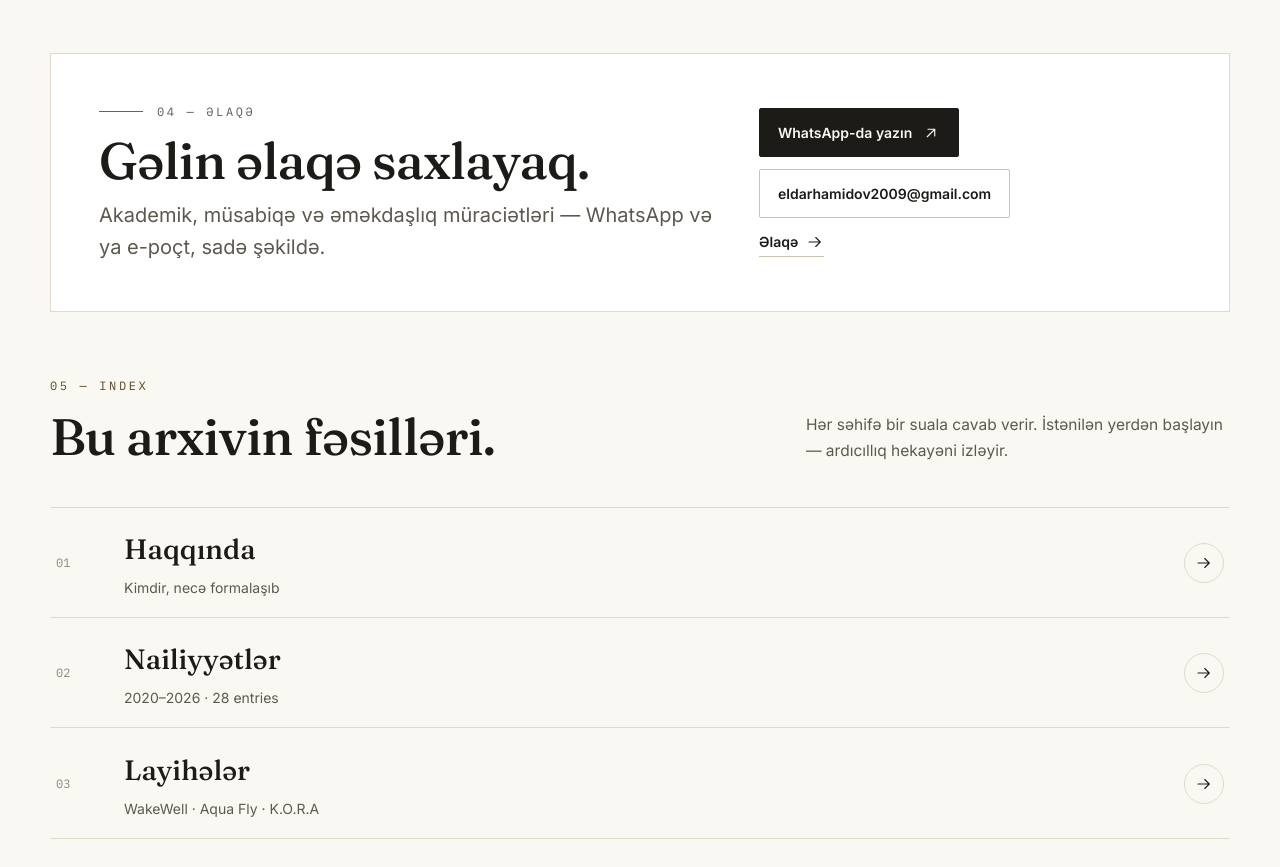
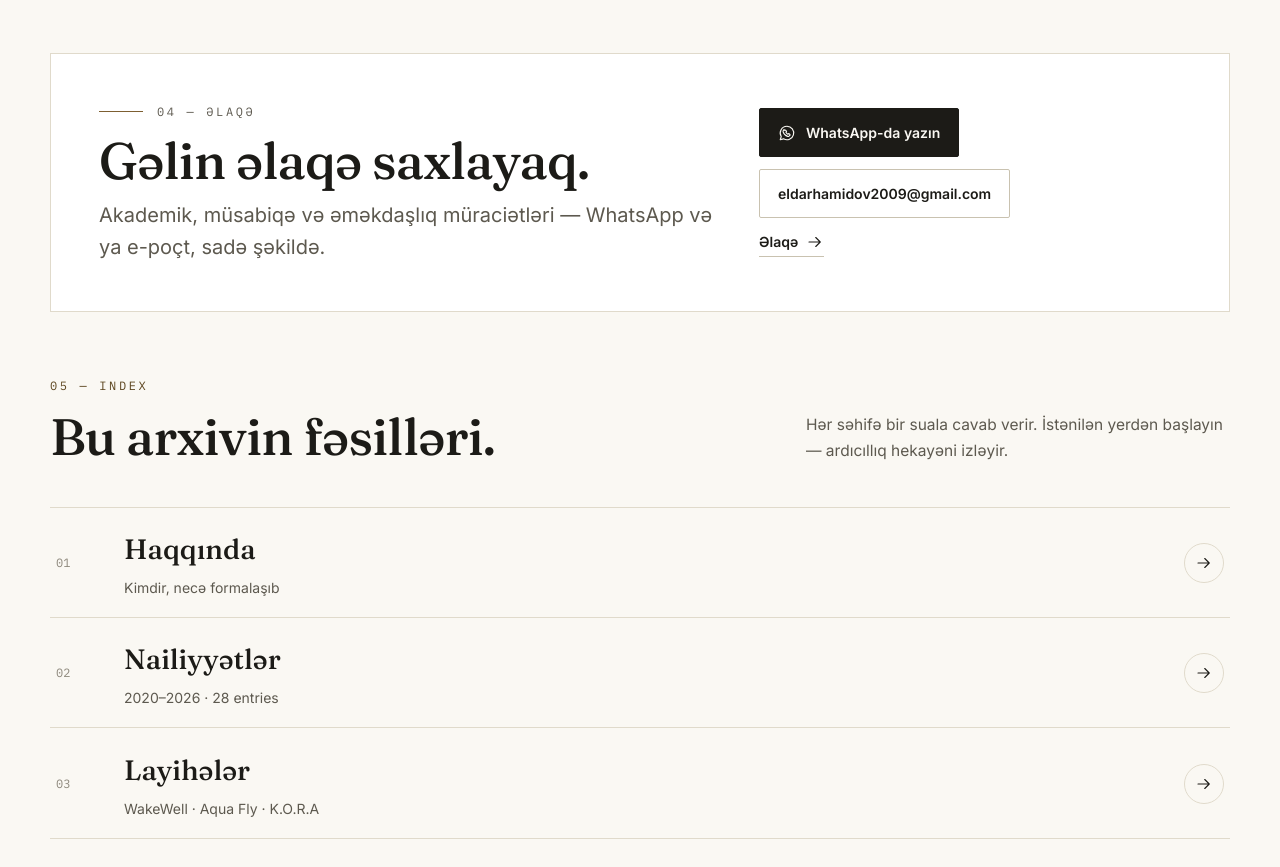
Before and after one commit to Eldar-test-web/eldar, a Next.js app: page /az in a window 1280 px wide. Shown: the part 3740-4607 px from the top of the page. Built offline with nearby package versions, Linux system fonts and the light colour scheme.

Commit message:
feat: WhatsApp mark in site stroke style on contact CTAs

```diff
--- a/src/app/[lang]/page.tsx
+++ b/src/app/[lang]/page.tsx
@@ -9,7 +9,7 @@ import { Reveal } from "@/components/Reveal";
 import { SectionHeading } from "@/components/PageHeader";
 import { Monogram } from "@/components/Brand";
 import { HeroFigure } from "@/components/HeroFigure";
-import { IconArrow, IconArrowUpRight } from "@/components/icons";
+import { IconArrow, IconArrowUpRight, IconWhatsApp } from "@/components/icons";
 import { notFound } from "next/navigation";
 
 export async function generateMetadata({
@@ -276,7 +276,7 @@ export default async function HomePage({ params }: { params: Promise<{ lang: str
           <Reveal delay={80}>
             <div className="cta-actions">
               <a className="btn btn-solid" href={WHATSAPP_URL} target="_blank" rel="noopener noreferrer">
-                {d.home.contactCta} <IconArrowUpRight />
+                <IconWhatsApp /> {d.home.contactCta}
               </a>
               <a className="btn" href={`mailto:${EMAIL}`}>
                 {EMAIL}
--- a/src/components/ContactClient.tsx
+++ b/src/components/ContactClient.tsx
@@ -6,7 +6,7 @@ import type { Dict } from "@/lib/dict";
 import { EMAIL, WHATSAPP_URL, SOCIALS, PROJECT_LINKS } from "@/data/socials";
 import { PageHeader } from "@/components/PageHeader";
 import { Reveal } from "@/components/Reveal";
-import { IconArrowUpRight, IconMail } from "@/components/icons";
+import { IconArrowUpRight, IconMail, IconWhatsApp } from "@/components/icons";
 
 export function ContactClient({ lang, dict }: { lang: Lang; dict: Dict }) {
   const c = dict.contactPage;
@@ -47,7 +47,7 @@ export function ContactClient({ lang, dict }: { lang: Lang; dict: Dict }) {
               <p style={{ margin: 0, color: "var(--ink-2)", maxWidth: "60ch" }}>{c.whatsappText}</p>
             </div>
             <a className="btn btn-solid" href={WHATSAPP_URL} target="_blank" rel="noopener noreferrer">
-              {c.whatsappCta} <IconArrowUpRight />
+              <IconWhatsApp /> {c.whatsappCta}
             </a>
           </div>
         </Reveal>
--- a/src/components/icons.tsx
+++ b/src/components/icons.tsx
@@ -81,3 +81,11 @@ export function IconGlobe({ size = 18, className }: P) {
     </svg>
   );
 }
+export function IconWhatsApp({ size = 18, className }: P) {
+  return (
+    <svg {...base(size)} className={className}>
+      <path d="M12 3a9 9 0 0 0-7.7 13.7L3 21l4.4-1.2A9 9 0 1 0 12 3Z" />
+      <path d="M9 8.6c.2-.5.6-.6 1-.4l1.2 1.2c.3.3.3.7 0 1l-.6.6c.5 1.2 1.4 2.1 2.6 2.6l.6-.6c.3-.3.7-.3 1 0l1.2 1.2c.2.4.1.8-.4 1l-.9.9c-.5.5-1.1.6-1.8.4-2.9-.9-5.2-3.2-6.1-6.1-.2-.7 0-1.3.4-1.8l.8-1Z" />
+    </svg>
+  );
+}
```
